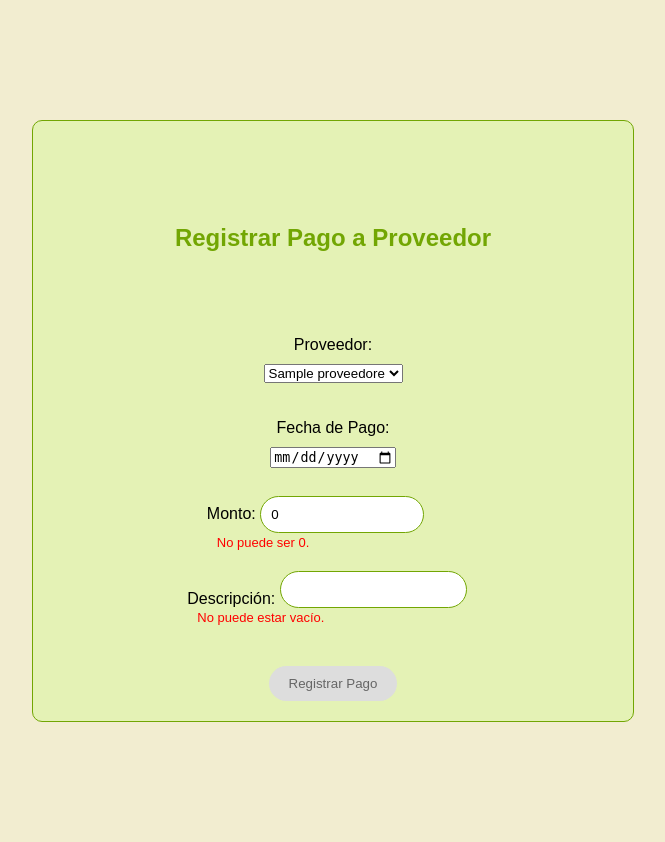
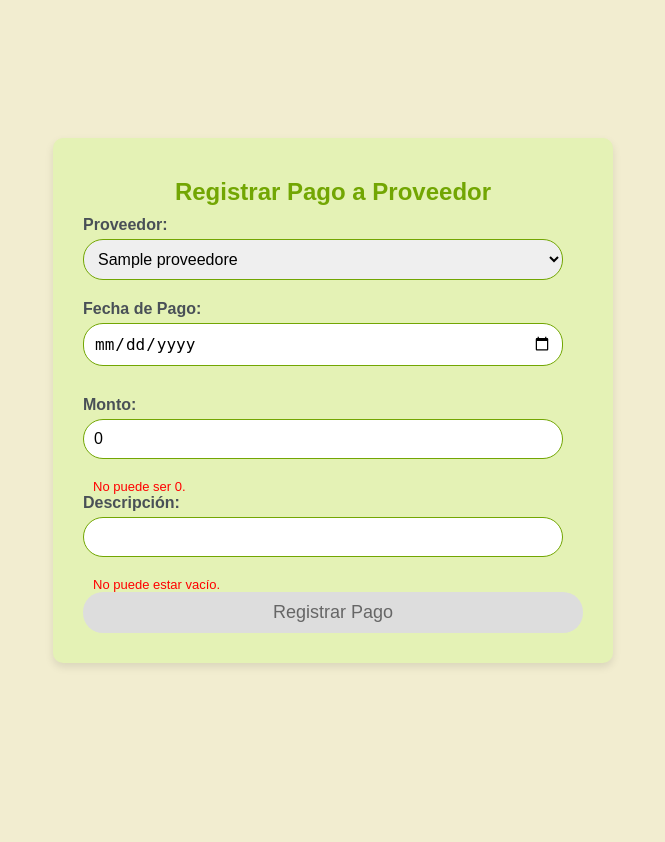
Before and after one commit to carlarosso92/SistemaIntegral, a PHP site: page /Proveedores/crudpagoproveedores.php in a window 1280 px wide. Shown: the whole page, without its empty margins (307-972 px from the left). After the commit the page ends 667 px from the top, so only its background shows below. Run offline with PHP 8.4, Linux system fonts and the light colour scheme; tables that the repository leaves empty or names only in its code hold one stand-in row (values such as "Sample post").

Commit message:
arreglos visuales en proveeres admin, empleado agregar producto[C

```diff
--- a/Proveedores/crudpagoproveedores.php
+++ b/Proveedores/crudpagoproveedores.php
@@ -12,8 +12,6 @@ $result = $conexion->query($query);
 <head>
     <meta charset="UTF-8">
     <meta name="viewport" content="width=device-width, initial-scale=1.0">
-    <link rel="stylesheet" href="css/global.css">
-    <link rel="stylesheet" href="css/menuempleado.css">
     <title>Ingreso de proveedor</title>
     <link rel="icon" href="../img/logo2.png" type="image/png">
     <script src="../js/validacionFormularios.js"></script>
@@ -22,6 +20,10 @@ $result = $conexion->query($query);
             font-family: sans-serif;
             margin: 0;
             background-color: #F2EDD0;
+            display: flex;
+            justify-content: center;
+            align-items: center;
+            height: 100vh;
         }
 
         h2 {
@@ -41,38 +43,40 @@ $result = $conexion->query($query);
         }
 
         form {
-            min-height: 70vh;
-            max-width: 70vh;
-            display: flex;
-            flex-direction: column;
-            align-items: center;
-            justify-content: center;
-            margin: 15vh auto;
-            padding: 20px;
-            border: 1px solid #72A603;
+            background-color: #E4F2B5;
+            padding: 30px;
             border-radius: 10px;
-            background-color: #E4F2B5;
+            box-shadow: 0 4px 8px rgba(0, 0, 0, 0.1);
+            width: 100%;
+            max-width: 500px;
         }
 
         form input[type="text"],
         form input[type="email"],
         form input[type="password"],
-        form input[type="number"] {
-            width: calc(60% - 10px);
+        form input[type="number"],
+        form input[type="date"],
+        form select,
+        form textarea {
+            width: calc(100% - 20px);
             padding: 10px;
             margin-bottom: 20px;
             border: 1px solid #72A603;
             border-radius: 20px;
+            font-size: 16px;
+            box-sizing: border-box;
         }
 
         form button {
-            margin-top: 1.5em;
+            width: 100%;
             background-color: #72A603;
             color: yellow;
             border: none;
-            padding: 10px 20px;
+            padding: 10px 0;
             border-radius: 20px;
+            font-size: 18px;
             cursor: pointer;
+            transition: background-color 0.3s ease;
         }
 
         form button:hover {
@@ -80,59 +84,39 @@ $result = $conexion->query($query);
             color: #72A603;
         }
 
-        textarea {
-            width: 60%;
-            heigth: 100%;
-        }
-
         label {
-            margin-bottom: 10px;
+            display: block;
+            margin-bottom: 5px;
+            font-weight: bold;
+            color: #495057;
         }
 
         .validation-message {
             color: red;
             margin: 0;
             padding-left: 10px;
-            /* Ajusta este valor según tus necesidades */
-            display: inline-block;
-            vertical-align: middle;
-            margin-top: -40px;
             font-size: small;
         }
 
-        input[type="text"] {
-            display: inline-block;
-            vertical-align: middle;
+        #buttonSubmit:disabled {
+            background-color: #ddd;
+            color: #666;
+            cursor: default;
+            pointer-events: none;
         }
 
-        /* Estilo para el botón "Guardar" cuando está deshabilitado */
-        #buttonSubmit:disabled {
+        #buttonSubmit:disabled:hover {
             background-color: #ddd;
-            /* Color de fondo gris */
             color: #666;
-            /* Color de texto gris */
-            cursor: default;
-            /* Cursor predeterminado */
-            pointer-events: none;
-            /* Evitar eventos de puntero */
         }
 
-        /* Estilo adicional para deshabilitar el efecto de hover */
-        #buttonSubmit:disabled:hover {
-            background-color: #ddd;
-            /* Mantener el color de fondo gris */
-            color: #666;
-            /* Mantener el color de texto gris */
-        }
-
-        .monto_input{
+        .monto_input {
             margin-top: 10px;
         }
-
     </style>
+</head>
 
 <body>
-
     <form action="guardarpago.php" method="POST">
         <h2>Registrar Pago a Proveedor</h2>
         <label for="proveedor_id">Proveedor:</label>
@@ -141,20 +125,18 @@ $result = $conexion->query($query);
                 <option value="<?php echo $row['id']; ?>"><?php echo $row['nombre_proveedor']; ?></option>
             <?php endwhile; ?>
         </select>
-        <br>
-        <br>
         <label for="fecha_pago">Fecha de Pago:</label>
-        <input type="date" name="fecha_pago" id="fecha_pago" required><br>
+        <input type="date" name="fecha_pago" id="fecha_pago" required>
         <div class="monto_input">
-            Monto: <input type="number" name="monto" id="monto" value="0" required><br>
+            <label for="monto">Monto:</label>
+            <input type="number" name="monto" id="monto" value="0" required>
             <p id="montoOutput" class="validation-message"></p>
         </div>
         <div>
-            Descripción: <input type="text" name="descripcion" id="descripcion" required><br>
+            <label for="descripcion">Descripción:</label>
+            <input type="text" name="descripcion" id="descripcion" required>
             <p id="descripcionOutput" class="validation-message">La descripcion no puede estar vacía.</p>
         </div>
         <button type="submit" id="buttonSubmit">Registrar Pago</button>
     </form>
 </body>
-
-</html>
--- a/crudempleado.php
+++ b/crudempleado.php
@@ -5,7 +5,7 @@
     <meta name="viewport" content="width=device-width, initial-scale=1.0">
     <link rel="stylesheet" href="css/global.css">
     <link rel="stylesheet" href="css/menuempleado.css">
-    <title>Registro de Cliente</title>
+    <title>Registro de Empleado</title>
     <link rel="icon" href="img/logo2.png" type="image/png">
     <script src="js/validacionFormularios.js"></script>
     <style>
@@ -20,7 +20,6 @@
             background-color: #E4F2B5;
             min-width: calc(100% - 5vh);
             margin-bottom: 10px;
-            border: 1px solid;
             border-radius: 10px;
         }
 
--- a/inventario/css/agregarproducto.css
+++ b/inventario/css/agregarproducto.css
@@ -24,11 +24,11 @@ form {
 h2 {
     border-radius: 4px;
     margin: 0 auto;
-    margin-top: 65px;
     text-align: center;
     margin-bottom: 20px;
-    color: #333;
-    background-color: #72A603;
+    color: #72a603;
+
+
 }
 
 input[type="text"],
--- a/proveedores.php
+++ b/proveedores.php
@@ -13,7 +13,6 @@
             font-style: normal;
             text-align: center;
             margin: auto;
-            color: ;
             background-color: #72A603;
             border-radius: 10px;
         }
```
Also changed, not shown: crudadministrador.php (+23 -13 lines), inventario/agregarproducto.php (+5 -19 lines).
